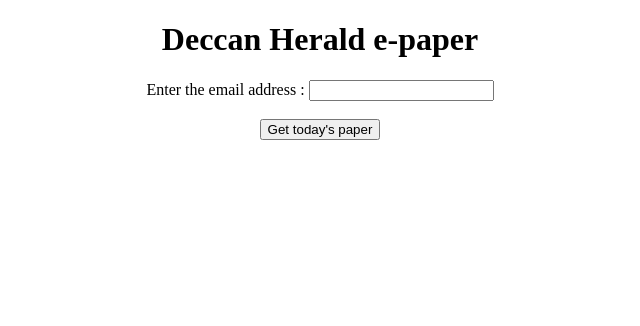
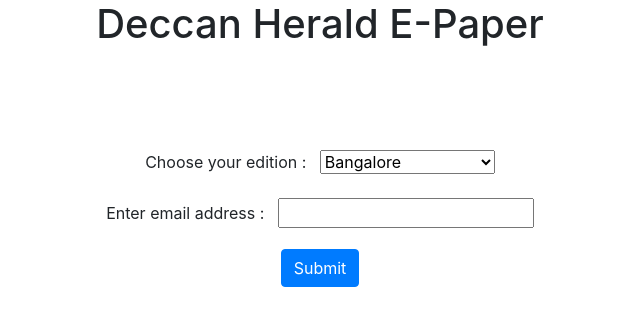
Before and after one commit to SuhasBk/MyFlaskApp, a Flask app: page /deccan in a window 1280 px wide. Shown: the top 326 px of the page, without its empty margins (320-960 px from the left). Run offline with Flask 2, Linux system fonts and the light colour scheme; some libraries are stand-ins or nearby versions.

Commit message:
chrome is working. Code refactoring and UI updates

```diff
--- a/myflask/routes.py
+++ b/myflask/routes.py
@@ -213,24 +213,25 @@
     return render_template("corona.html", name="report.pdf")
 
 # Deccan Herald E-Paper mail service:
-def send_paper(recepient_email):
-    if 'epaper.pdf' in os.listdir():
-        raw_time = os.stat('epaper.pdf').st_mtime
+def send_paper(recepient_email,edition):
+    if f'epaper{edition}.pdf' in os.listdir():
+        raw_time = os.stat(f'epaper{edition}.pdf').st_mtime
         mod_time = time.strftime('%Y-%m-%d %H:%M:%S',time.localtime(raw_time))
         if str(datetime.datetime.today().date()) == mod_time.split()[0]:
-            run(['python3', 'deccan.py', recepient_email,'file_exists'], stdout=PIPE)
+            run(['python3', 'deccan.py', recepient_email,edition,'file_exists'], stdout=PIPE)
         else:
-            os.remove('epaper.pdf')
-            run(['python3', 'deccan.py', recepient_email], stdout=PIPE)
+            os.remove(f'epaper{edition}.pdf')
+            run(['python3', 'deccan.py', recepient_email,edition], stdout=PIPE)
     else:
-        run(['python3', 'deccan.py', recepient_email], stdout=PIPE)
+        run(['python3', 'deccan.py', recepient_email,edition], stdout=PIPE)
 
 @app.route("/deccan",methods=["GET","POST"])
 def deccan():
     if request.method == 'POST':
         recipient_email = request.form.get('mail')
+        edition = request.form.get('edition')
 
-        Thread(target=send_paper,args=(recipient_email,)).start()
+        Thread(target=send_paper,args=(recipient_email,edition,)).start()
 
         return f"<title>Success</title><h1>Today's epaper will be sent to <em>{recipient_email}</em> within the next 5-10 minutes.</h1><br><h2>Thank you for your patience</h2>"
     else:
--- a/myflask/templates/deccan_mail.html
+++ b/myflask/templates/deccan_mail.html
@@ -1,24 +1,35 @@
 <!DOCTYPE html>
 <html lang="en">
 <head>
+    <link rel="stylesheet" href="https://stackpath.bootstrapcdn.com/bootstrap/4.5.0/css/bootstrap.min.css" integrity="sha384-9aIt2nRpC12Uk9gS9baDl411NQApFmC26EwAOH8WgZl5MYYxFfc+NcPb1dKGj7Sk" crossorigin="anonymous">
     <meta charset="UTF-8">
     <meta name="viewport" content="width=device-width, initial-scale=1.0">
     <title>Deccan Herald</title>
-    <style>
-        .main {
-            display: block;
-            text-align: center;
-        }
-    </style>
 </head>
 <body>
-    <div class="main">
-        <h1>Deccan Herald e-paper</h1>
-        <form method="POST">
-            <label id="label">Enter the email address : </label>
-            <input id="mail" name="mail" type="email" required><br><br>
-            <input type="submit" value="Get today's paper">
-        </form>
-    </div>
+        <h1 class="text-center">Deccan Herald E-Paper</h1>
+        <div style="margin-top:8%;" class="container text-center">
+            <form method="POST">
+                <div class="form-group">
+                    <label>Choose your edition : &nbsp</label>
+                    <select id="edition" name="edition" style="width:175px;">
+                        <option  value="0" selected>Bangalore</option>
+                        <option  value="1">Davanagere</option>
+                        <option  value="2">Gadag, Haveri, Ballari</option>
+                        <option  value="3">Hubballi-Dharwad</option>
+                        <option  value="4">Kalaburgi</option>
+                        <option  value="5">Kolar, Chikkaballapur, Tumkuru</option>
+                        <option  value="6">Mangaluru</option>
+                        <option  value="7">Mysuru</option>
+                        <option  value="8">Uttara Kannada, Belagavi City</option>
+                    </select>
+                </div>
+                <div class="form-group">
+                    <label>Enter email address : &nbsp</label>
+                    <input id="mail" name="mail" type="email" required><br>
+                </div>
+                <button type="submit" class="btn btn-primary">Submit</button>
+            </form>
+        </div>
 </body>
 </html>
--- a/run.py
+++ b/run.py
@@ -1,6 +1,7 @@
 #!/usr/bin/python3
 from myflask import app
 import sys
+import os
 
 if __name__=='__main__':
     try:
@@ -8,4 +9,6 @@
     except IndexError:
         ip = "localhost"
 
-    app.run(host=ip,debug=True)
+    debug = True if os.environ.get("HIDDEN_ID") == 'BATMAN' else False
+
+    app.run(host=ip,debug=debug)
```
Also changed, not shown: deccan.py (+6 -5 lines).
